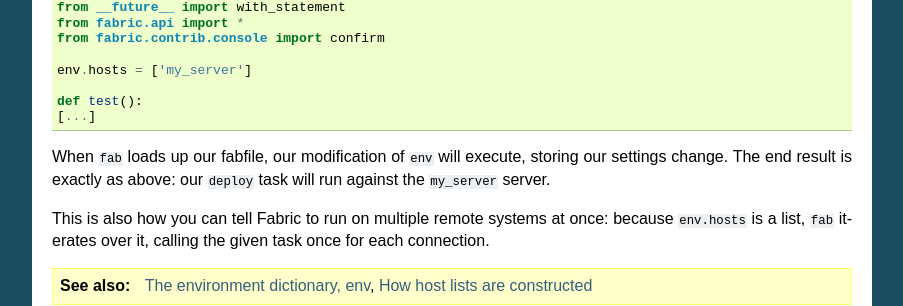
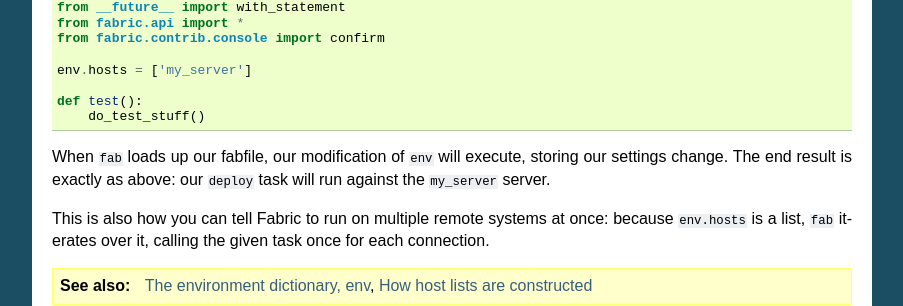
Before and after one commit to fabric/fabric, a Sphinx documentation site: the page built from docs/tutorial.rst, in a window 1280 px wide and 900 px high, scrolled down 4647 px. Shown: the part 151-457 px from the top of the window, without its empty margins (198-1101 px from the left). Built offline with Sphinx 7.4.7, drawn with Linux system fonts in a browser that asks for light colours.

Commit message:
Fix bad example so it Python highlights

```diff
--- a/docs/tutorial.rst
+++ b/docs/tutorial.rst
@@ -289,7 +289,7 @@
     env.hosts = ['my_server']
 
     def test():
-    [...]
+        do_test_stuff()
 
 When ``fab`` loads up our fabfile, our modification of ``env`` will execute,
 storing our settings change. The end result is exactly as above: our ``deploy``
```
